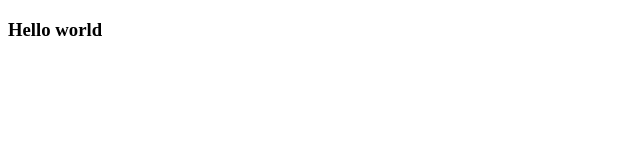
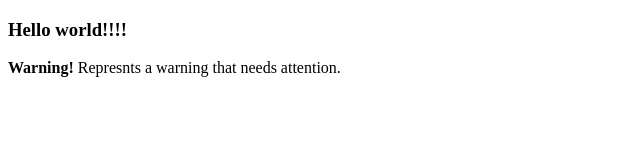
Before and after one commit to B1ong/mastering-git, a plain HTML site: page index.html in a window 1280 px wide. Shown: the whole page, without its empty margins (0-640 px from the left). Drawn offline with Linux system fonts and the light colour scheme.

Commit message:
Added Features

```diff
--- a/index.html
+++ b/index.html
@@ -6,7 +6,8 @@
   <title>Document</title>
 </head>
 <body>
-  <h3> Hello world</h3>
+  <h3> Hello world!!!!</h3>
+  <strong> Warning! </strong> Represnts a warning that needs attention.
 
 </body>
 </html>
```
